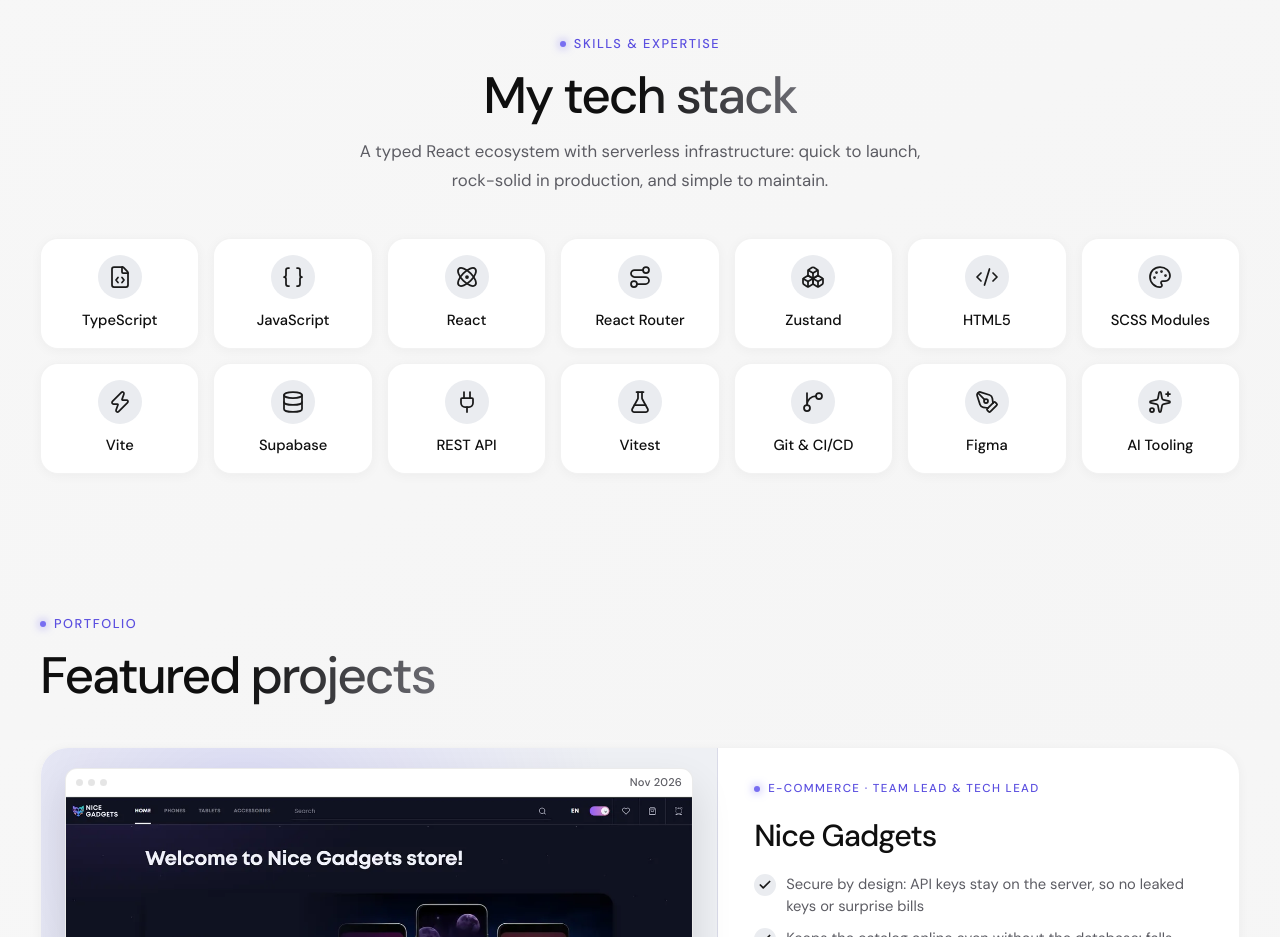
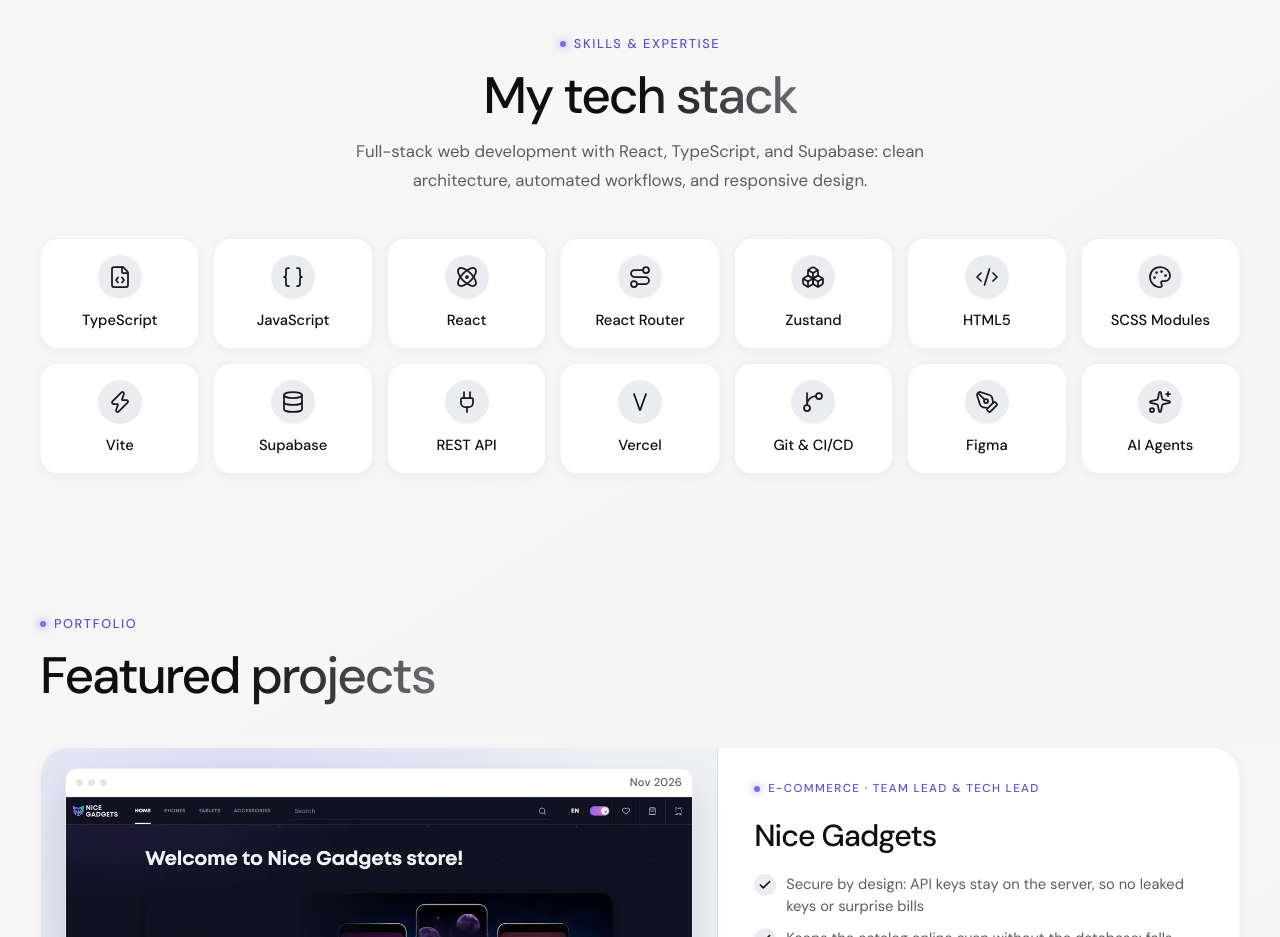
Before and after one commit to AlucardYagamiGame/olga-portfolio, a React (Vite) app: page / in a window 1280 px wide. Shown: the part 1660-2597 px from the top of the page. Built offline with nearby package versions, Linux system fonts and the light colour scheme.

Commit message:
feat(skills): add AI Agents and Vercel to skills

```diff
--- a/src/constants/skills.ts
+++ b/src/constants/skills.ts
@@ -5,7 +5,7 @@ import {
   CodeXml,
   Database,
   FileCode,
-  FlaskConical,
+  LetterV,
   GitBranch,
   Palette,
   PenTool,
@@ -34,8 +34,8 @@ export const SKILLS: readonly Skill[] = [
   { name: 'Vite', icon: Zap, color: '#9d7bff' },
   { name: 'Supabase', icon: Database, color: '#3ecf8e' },
   { name: 'REST API', icon: Plug, color: '#f0abfc' },
-  { name: 'Vitest', icon: FlaskConical, color: '#fcc72b' },
+  { name: 'Vercel', icon: LetterV, color: '#fcc72b' },
   { name: 'Git & CI/CD', icon: GitBranch, color: '#f05032' },
   { name: 'Figma', icon: PenTool, color: '#ff7262' },
-  { name: 'AI Tooling', icon: Sparkles, color: '#d97757' },
+  { name: 'AI Agents', icon: Sparkles, color: '#d97757' },
 ];
--- a/src/i18n/en.ts
+++ b/src/i18n/en.ts
@@ -84,7 +84,7 @@ export const en: Dictionary = {
     kicker: 'Skills & expertise',
     title: 'My tech stack',
     description:
-      'A typed React ecosystem with serverless infrastructure: quick to launch, rock-solid in production, and simple to maintain.',
+      'Full-stack web development with React, TypeScript, and Supabase: clean architecture, automated workflows, and responsive design.',
   },
   projects: {
     kicker: 'Portfolio',
```
